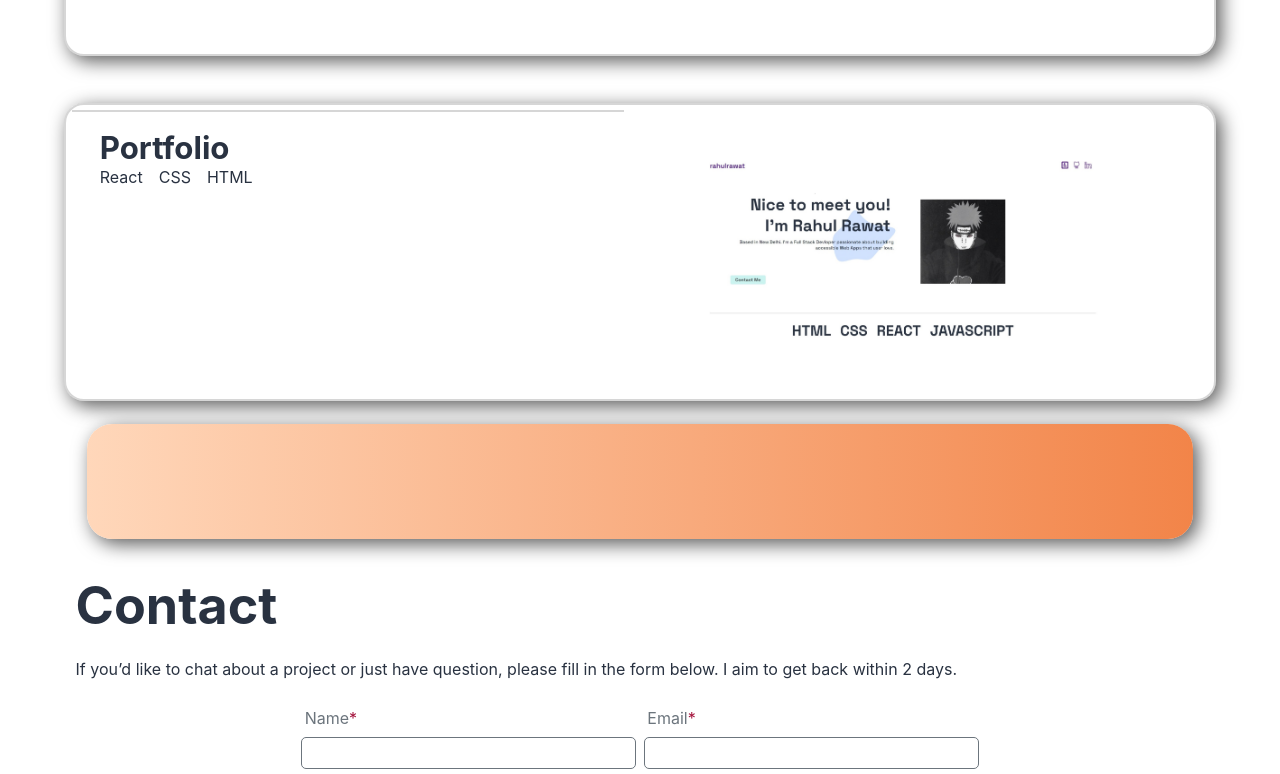
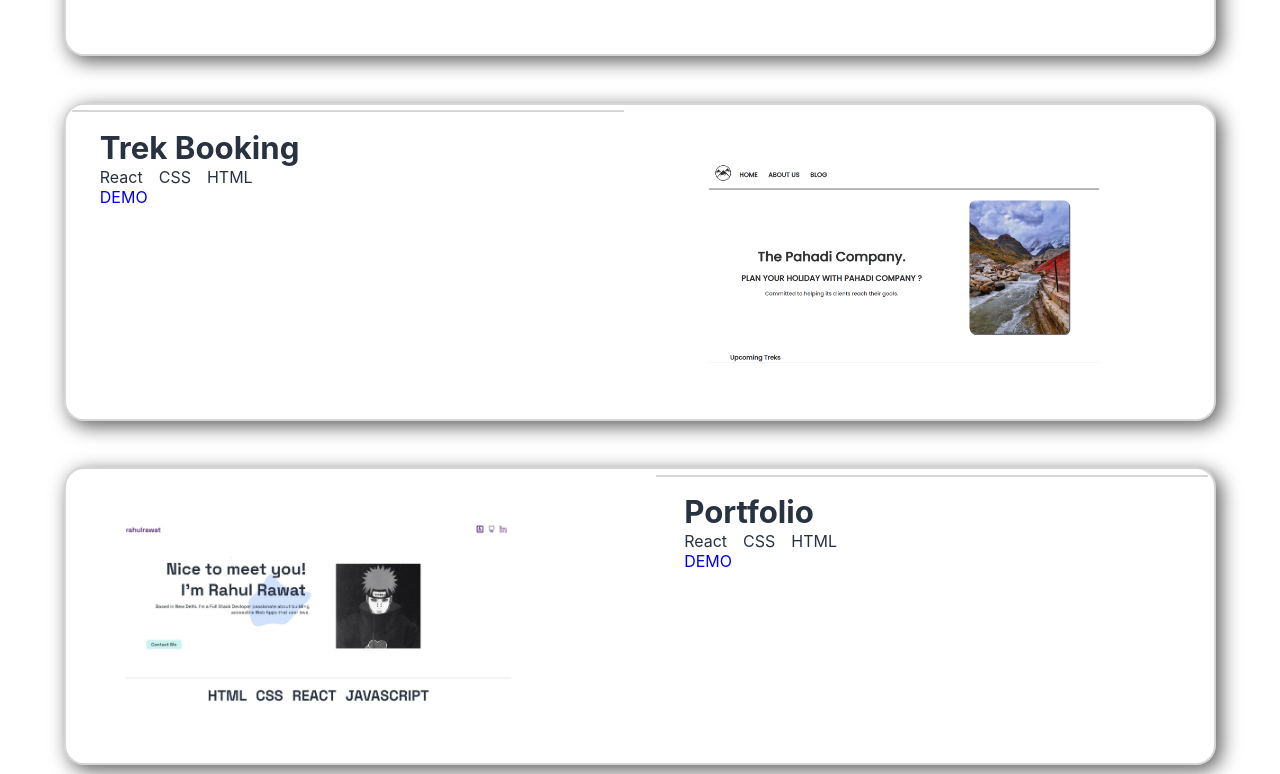
Before and after one commit to RahulRawatji/nextProtfolio, a Next.js app: page / in a window 1280 px wide. Shown: the part 1166-1940 px from the top of the page. Built offline with nearby package versions, Linux system fonts and the light colour scheme; no server answers.

Commit message:
feat: :zap: added project

```diff
--- a/pages/index.js
+++ b/pages/index.js
@@ -57,9 +57,29 @@ export default function Home() {
                                 <li>CSS</li>
                                 <li>HTML</li>
                             </ul>
+                            <a href="/">DEMO</a>
                         </div>
                     </div>
                     <div className='project-items'>
+                        <div className='project-content'>
+                            <h3>Trek Booking</h3>
+                            <ul className='project-list'>
+                                <li>React</li>
+                                <li>CSS</li>
+                                <li>HTML</li>
+                            </ul>
+                            <a href="https://phoenix-eta.vercel.app/">DEMO</a>
+                        </div>
+                        <div className='project-img-container'>
+                         <img src="trek.png" className='project-img'
+                               />
+                        </div>
+                    </div>
+                    <div className='project-items'>
+                        <div className='project-img-container'>
+                         <img src="portfolio.jpg" className='project-img'
+                               />
+                        </div>
                         <div className='project-content'>
                             <h3>Portfolio</h3>
                             <ul className='project-list'>
@@ -67,11 +87,9 @@ export default function Home() {
                                 <li>CSS</li>
                                 <li>HTML</li>
                             </ul>
+                            <a href='https://next-protfolio-phi.vercel.app/'>DEMO</a>
                         </div>
-                        <div className='project-img-container'>
-                         <img src="portfolio.jpg" className='project-img'
-                               />
-                        </div>
+
                     </div>
                 </section>
 
```
Also changed, not shown: public/trek.png (added).
